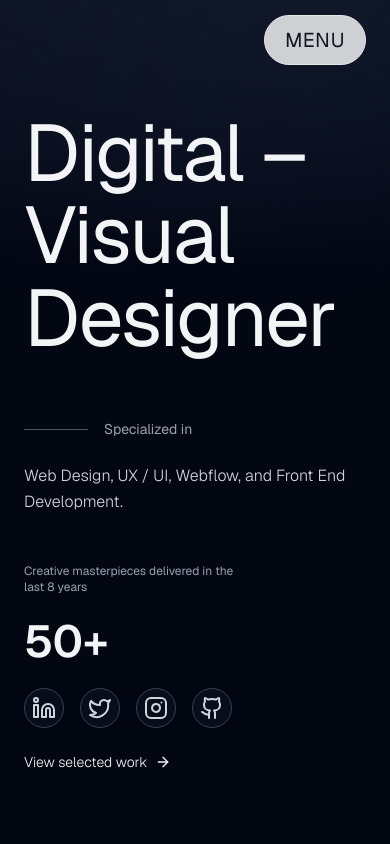
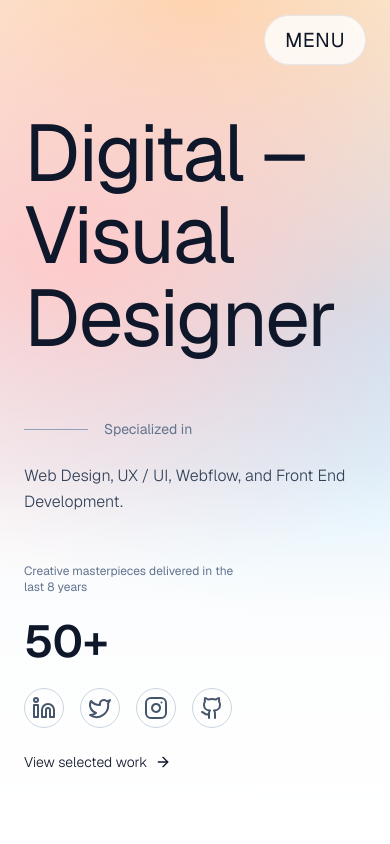
Before and after one commit to realutkarshh/Portfolio-Utkarsh-Singh, a Next.js app: page / in a window 390 px wide. Shown: the top 844 px of the page. Built offline with nearby package versions, Linux system fonts and the light colour scheme.

Commit message:
Changes done in ui color theme

```diff
--- a/components/current-role-section.tsx
+++ b/components/current-role-section.tsx
@@ -27,7 +27,7 @@ export default function CurrentWorkSection() {
     <section
       id="current-work"
       ref={sectionRef}
-      className="min-h-screen flex items-center py-16 sm:py-20 px-4 sm:px-6 lg:px-8 bg-gray-950"
+      className="min-h-screen flex items-center py-16 sm:py-20 px-4 sm:px-6 lg:px-8 bg-[#f8fafc]"
     >
       <div className="max-w-7xl mx-auto w-full">
         <div className="grid grid-cols-1 lg:grid-cols-12 gap-12 lg:gap-20 items-center">
@@ -51,15 +51,15 @@ export default function CurrentWorkSection() {
                   }`}
                   style={{ transitionDelay: "200ms" }}
                 >
-                  <div className="inline-flex items-center text-xs sm:text-sm text-gray-400 tracking-[0.2em] uppercase">
-                    <span className="mr-3 h-px w-12 bg-gray-700" />
+                  <div className="inline-flex items-center text-xs sm:text-sm text-slate-500 tracking-[0.2em] uppercase">
+                    <span className="mr-3 h-px w-12 bg-slate-300" />
                     Working
                   </div>
                 </div>
 
                 {/* Main heading */}
                 <h2
-                  className={`text-6xl sm:text-7xl lg:text-7xl xl:text-8xl font-light text-gray-100 tracking-tight transform transition-all duration-1000 ease-out ${
+                  className={`text-6xl sm:text-7xl lg:text-7xl xl:text-8xl font-light text-slate-900 tracking-tight transform transition-all duration-1000 ease-out ${
                     isVisible
                       ? "translate-y-0 opacity-100"
                       : "translate-y-8 opacity-0"
@@ -84,20 +84,20 @@ export default function CurrentWorkSection() {
                 }`}
                 style={{ transitionDelay: "500ms" }}
               >
-                <p className="text-sm sm:text-base text-gray-500 font-light tracking-wide">
+                <p className="text-sm sm:text-base text-slate-500 font-light tracking-wide">
                   2025 – Present
                 </p>
-                <h3 className="font-thin text-4xl sm:text-5xl lg:text-6xl xl:text-7xl text-gray-100 tracking-tight">
+                <h3 className="font-thin text-4xl sm:text-5xl lg:text-6xl xl:text-7xl text-slate-900 tracking-tight">
                   SecuriGeek
                 </h3>
-                <p className="text-xl sm:text-2xl lg:text-3xl text-gray-300 font-light">
+                <p className="text-xl sm:text-2xl lg:text-3xl text-slate-700 font-light">
                   Full Stack Developer Intern
                 </p>
               </div>
 
               {/* Description */}
               <p
-                className={`text-base sm:text-lg lg:text-xl text-gray-300 font-light leading-relaxed max-w-2xl transform transition-all duration-1000 ease-out ${
+                className={`text-base sm:text-lg lg:text-xl text-slate-700 font-light leading-relaxed max-w-2xl transform transition-all duration-1000 ease-out ${
                   isVisible
                     ? "translate-y-0 opacity-100"
                     : "translate-y-8 opacity-0"
@@ -122,7 +122,7 @@ export default function CurrentWorkSection() {
                   (tech, index) => (
                     <span
                       key={tech}
-                      className={`px-4 py-2 rounded-full bg-gray-900/40 border border-gray-800 text-sm sm:text-base text-gray-300 font-light hover:bg-gray-100 hover:text-gray-900 transition-all duration-300 transform ${
+                      className={`px-4 py-2 rounded-full bg-white/80 border border-slate-200 text-sm sm:text-base text-slate-700 font-light hover:bg-slate-900 hover:text-white transition-all duration-300 transform ${
                         isVisible
                           ? "translate-y-0 opacity-100"
                           : "translate-y-4 opacity-0"
@@ -146,7 +146,7 @@ export default function CurrentWorkSection() {
               >
                 <Link
                   href="/projects"
-                  className="inline-flex items-center text-base sm:text-lg font-light text-gray-100 hover:text-gray-200 transition-all duration-300 group"
+                  className="inline-flex items-center text-base sm:text-lg font-light text-slate-900 hover:text-slate-700 transition-all duration-300 group"
                 >
                   View related work
                   <ArrowRight
--- a/components/hero-section-new.tsx
+++ b/components/hero-section-new.tsx
@@ -18,22 +18,22 @@ const HeroSection: FC = () => {
   }, []);
 
   return (
-    <section className="relative min-h-screen overflow-hidden bg-gray-950">
+    <section className="relative min-h-screen overflow-hidden bg-[#f8fafc]">
       {/* Background */}
       <div
         className={`pointer-events-none absolute inset-0 transition-opacity duration-1000
         ${loaded ? "opacity-100" : "opacity-0"}`}
       >
-        {/* Dark radial gradients using gray-950 / 900 / 800 */}
-        <div className="absolute inset-0 bg-[radial-gradient(1200px_600px_at_20%_-10%,#111827_0%,transparent_60%),radial-gradient(1000px_500px_at_80%_0%,#0f172a_0%,transparent_55%),radial-gradient(900px_500px_at_50%_10%,#020617_0%,transparent_50%)]" />
-        {/* Subtle top-to-bottom dark gradient overlay */}
-        <div className="absolute inset-x-0 bottom-0 h-[45vh] bg-gradient-to-b from-transparent via-gray-950/70 to-gray-950" />
+        {/* Soft pastel radial gradients similar to reference */}
+        <div className="absolute inset-0 bg-[radial-gradient(900px_600px_at_20%_30%,#fecaca_0%,transparent_55%),radial-gradient(900px_600px_at_50%_0%,#fed7aa_0%,transparent_60%),radial-gradient(900px_600px_at_85%_35%,#bae6fd_0%,transparent_55%)]" />
+        {/* Subtle white fade at bottom */}
+        <div className="absolute inset-x-0 bottom-0 h-[45vh] bg-gradient-to-b from-transparent via-white/70 to-white" />
       </div>
 
       <div className="relative max-w-7xl mx-auto px-6 lg:px-10 pt-28 pb-12 lg:pt-32 lg:pb-16 min-h-screen flex flex-col">
         {/* Heading */}
         <div className="flex-1 flex items-start lg:items-center">
-          <h1 className="text-[5rem] leading-[1.03] sm:text-[3.6rem] md:text-[4.4rem] lg:text-[5rem] xl:text-[5.4rem] font-light tracking-tight text-gray-100">
+          <h1 className="text-[5rem] leading-[1.03] sm:text-[3.6rem] md:text-[4.4rem] lg:text-[5rem] xl:text-[5.4rem] font-light tracking-tight text-slate-900">
             <span
               className={`block lg:text-[9rem] font-normal lg:ml-40 transition-all duration-700 ease-out
               ${loaded ? "opacity-100 translate-y-0" : "opacity-0 translate-y-10"}`}
@@ -57,15 +57,14 @@ const HeroSection: FC = () => {
               className={`max-w-lg space-y-6 transition-all duration-700 delay-300
               ${loaded ? "opacity-100 translate-y-0" : "opacity-0 translate-y-8"}`}
             >
-              <div className="flex items-center gap-4 text-sm text-gray-400">
-                <span className="h-px w-16 bg-gray-600" />
+              <div className="flex items-center gap-4 text-sm text-slate-500">
+                <span className="h-px w-16 bg-slate-400" />
                 <span>Specialized in</span>
               </div>
 
-              <p className="text-base sm:text-lg text-gray-300 leading-relaxed font-light">
+              <p className="text-base sm:text-lg text-slate-700 leading-relaxed font-light">
                 Web Design, UX / UI, Webflow, and Front End Development.
               </p>
-
             </div>
 
             {/* Right */}
@@ -73,26 +72,26 @@ const HeroSection: FC = () => {
               className={`flex flex-col items-start lg:items-end gap-6 lg:gap-7 text-right transition-all duration-700 delay-400
               ${loaded ? "opacity-100 translate-y-0" : "opacity-0 translate-y-8"}`}
             >
-              <div className="text-xs sm:text-sm text-gray-400 max-w-[220px] text-left lg:text-right">
+              <div className="text-xs sm:text-sm text-slate-500 max-w-[220px] text-left lg:text-right">
                 Creative masterpieces delivered in the last 8 years
               </div>
 
               <div
                 className={`lg:text-8xl text-[2.8rem] sm:text-[3.4rem] md:text-[3.8rem]
-                font-semibold text-gray-100 leading-none transition-all duration-700 delay-500
+                font-semibold text-slate-900 leading-none transition-all duration-700 delay-500
                 ${loaded ? "opacity-100 scale-100" : "opacity-0 scale-90"}`}
               >
                 50+
               </div>
 
               {/* Socials */}
-              <div className="flex items-center gap-4 text-gray-100">
+              <div className="flex items-center gap-4 text-slate-800">
                 {[Linkedin, Twitter, Instagram, Github].map((Icon, i) => (
                   <button
                     key={i}
-                    className={`flex h-10 w-10 items-center justify-center rounded-full border border-gray-700
-                    bg-gray-900/40 text-gray-300
-                    hover:bg-gray-100 hover:text-gray-900 transition-all duration-300
+                    className={`flex h-10 w-10 items-center justify-center rounded-full border border-slate-300
+                    bg-white/70 text-slate-600
+                    hover:bg-slate-900 hover:text-white transition-all duration-300
                     ${loaded ? "opacity-100 scale-100" : "opacity-0 scale-75"}`}
                     style={{ transitionDelay: `${600 + i * 80}ms` }}
                   >
@@ -103,7 +102,7 @@ const HeroSection: FC = () => {
 
               {/* CTA */}
               <button
-                className={`inline-flex items-center gap-2 text-sm font-light text-gray-100
+                className={`inline-flex items-center gap-2 text-sm font-light text-slate-900
                 transition-all duration-500 delay-700
                 ${loaded ? "opacity-100 translate-x-0" : "opacity-0 -translate-x-2"}
                 hover:translate-x-0.5`}
```
Also changed, not shown: components/ContactSection.tsx (+22 -19 lines).
